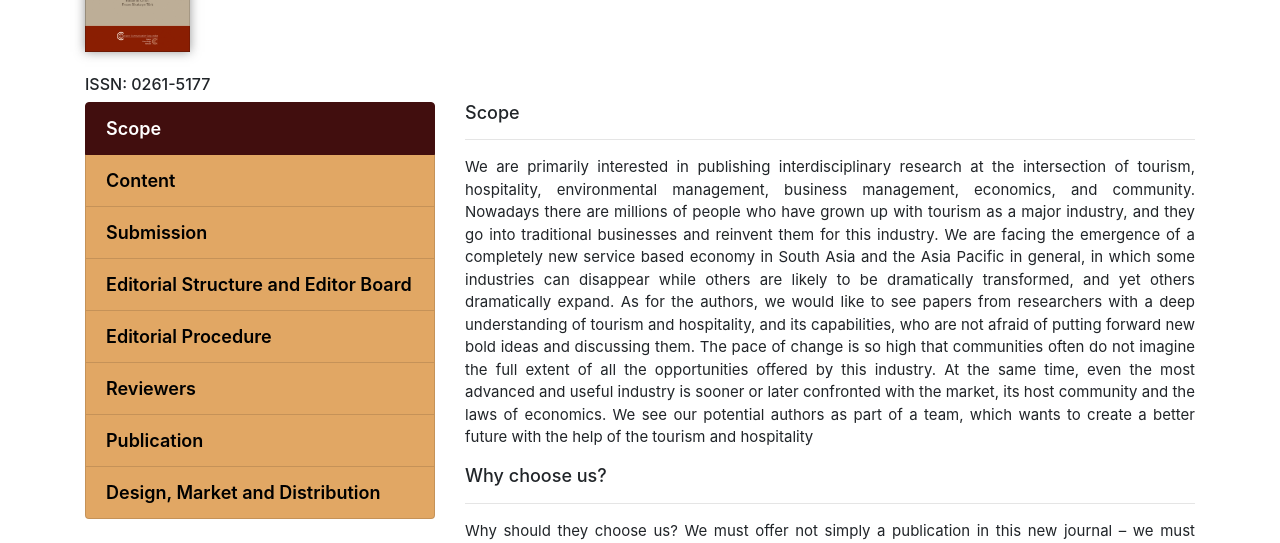
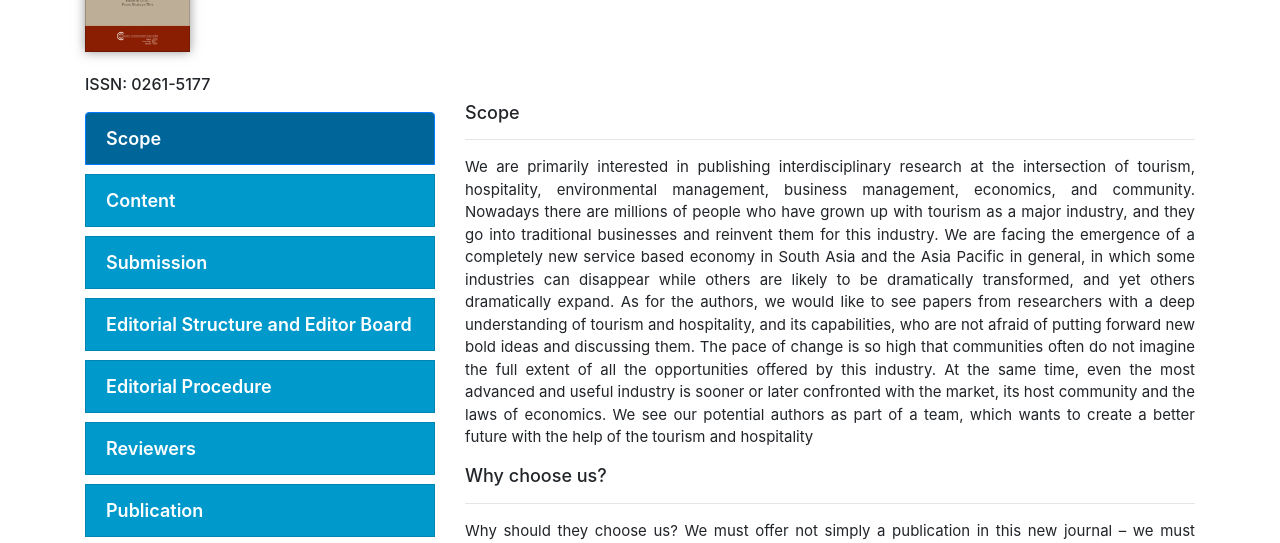
Before and after one commit to ThiwankaShan/thilinamj.github.io, a plain HTML site: page sajith/index.html in a window 1280 px wide. Shown: the part 224-767 px from the top of the page. Drawn offline with nearby package versions, Linux system fonts and the light colour scheme; a web font is replaced by a local one.

Commit message:
change colours and margin of the side tabs

```diff
--- a/sajith/css/style.css
+++ b/sajith/css/style.css
@@ -11,8 +11,9 @@
 .list-group-item.active {
     z-index: 2;
     color: #fff;
-    background-color: #410e0e;
-    border-color: #410e0e;
+    background-color: #006699;
+
+
 }
 .navimg{
     width: 35%;
@@ -119,17 +120,20 @@ img {
     display: block;
     padding: .75rem 1.25rem;
     margin-bottom: -1px;
-    background-color: #e1a764;
+    background-color:#0099cc;
     border: 1px solid rgba(0,0,0,.125);
     font-size: 18px;
-    color: black;
+    color:#fff;
     font-weight: 600;
+    margin-top: 10px;
 }
 
 .list-group-item-action:hover {
-    background-color: #410e0e;
-    color: white;
+    background-color:#006699;
+    color:#ffffff
+
 }
+
 
 .searchform{
     display: flex;
```
